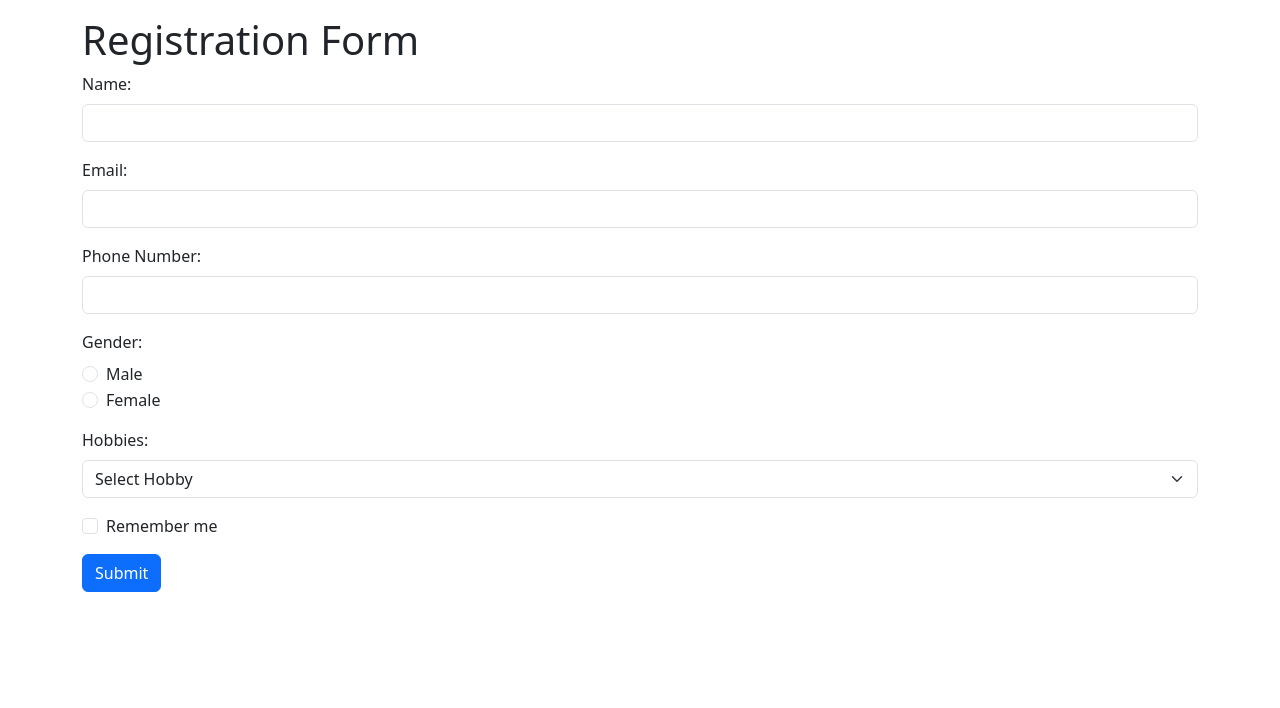
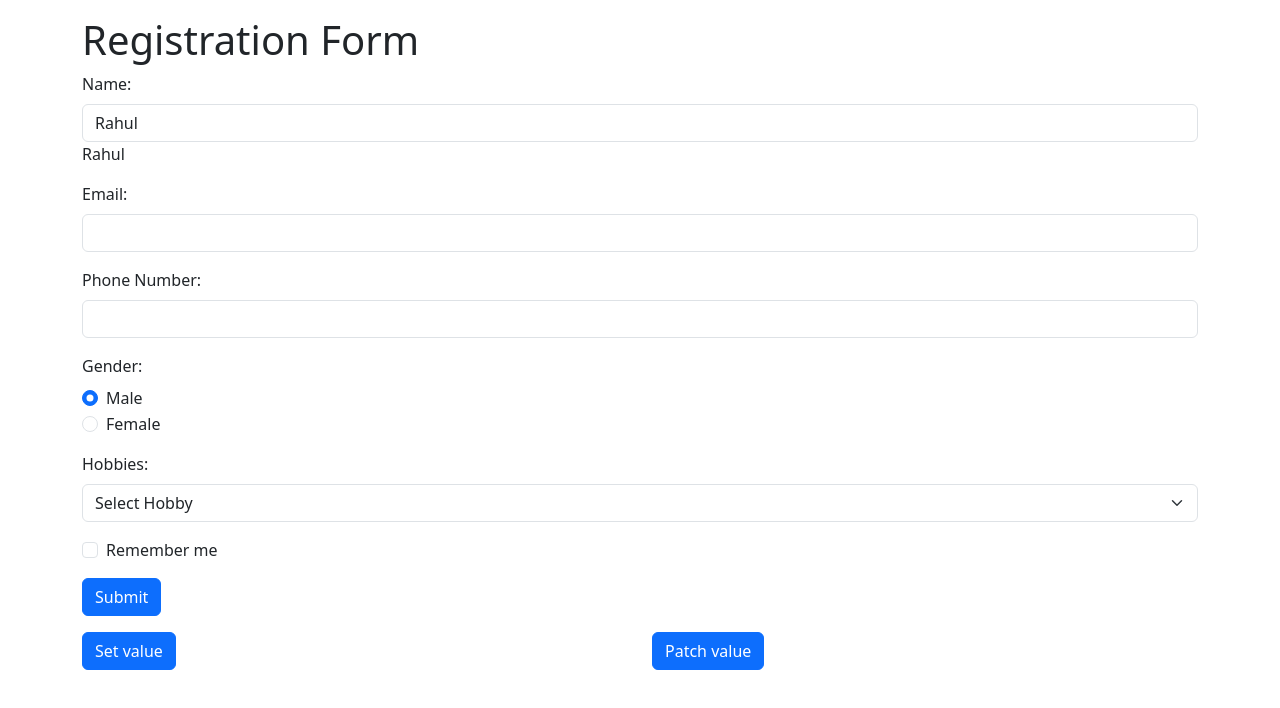
Before and after one commit to rahuly-bacancy/angular-forms, an Angular app: page / in a window 1280 px wide. Shown: the top 708 px of the page. Built offline with nearby package versions, Linux system fonts and the light colour scheme.

Commit message:
Final change

```diff
--- a/src/app/app.component.css
+++ b/src/app/app.component.css
@@ -0,0 +1,6 @@
+input.ng-invalid.ng-touched {
+    border: 1px solid red;
+}
+.error-msg {
+    color: red;
+}
--- a/src/app/app.component.html
+++ b/src/app/app.component.html
@@ -1,32 +1,43 @@
 <div class="container mt-3">
   <h1>Registration Form</h1>
-  <form>
+  <form (ngSubmit)="submitForm(formData)" #formData="ngForm">
+    <div ngModelGroup="userData">
       <div class="mb-3">
         <label for="name" class="form-label">Name:</label>
-      <input type="text" class="form-control" id="name" required>
+        <input type="text" class="form-control" id="name" required minlength="4"
+        name="name" #name="ngModel" [(ngModel)]="defaultname">
+        {{defaultname}}
+        <br>
+        <span class="error-msg" *ngIf="!name.valid && name.errors?.['minlength'] && name.touched">
+          Min length 4 is required!
+        </span>
+        <span class="error-msg" *ngIf="!name.valid && name.errors?.['required'] && name.touched">
+          Name is required!
+        </span>
       </div>
       <div class="mb-3">
         <label for="email" class="form-label">Email:</label>
-      <input type="email" class="form-control" id="email" required>
+        <input type="email" class="form-control" id="email" ngModel name="email" required email>
       </div>
       <div class="mb-3">
         <label for="phone" class="form-label">Phone Number:</label>
-      <input type="tel" class="form-control" id="phone" required>
+        <input type="text" class="form-control" id="phone" ngModel name="phone" required>
+      </div>
     </div>
     <div class="mb-3">
       <label class="form-label">Gender:</label>
       <div class="form-check">
-        <input class="form-check-input" type="radio" name="gender" id="male" value="male" required>
+        <input class="form-check-input" type="radio" name="gender" id="male" value="male" [ngModel]="gender" name="gender" required>
         <label class="form-check-label" for="male">Male</label>
       </div>
       <div class="form-check">
-        <input class="form-check-input" type="radio" name="gender" id="female" value="female" required>
+        <input class="form-check-input" type="radio" name="gender" id="female" value="female" [ngModel]="gender" ngModel name="gender" required>
         <label class="form-check-label" for="female">Female</label>
       </div>
     </div>
     <div class="mb-3">
       <label for="hobbies" class="form-label">Hobbies:</label>
-      <select class="form-select" id="hobbies" aria-label="Hobbies">
+      <select class="form-select" id="hobbies" aria-label="Hobbies" ngModel name="hobbies">
         <option value="">Select Hobby</option>
         <option value="reading">Reading</option>
         <option value="sports">Sports</option>
@@ -35,9 +46,19 @@
       </select>
     </div>
     <div class="mb-3 form-check">
-      <input type="checkbox" class="form-check-input" id="remember_me">
+      <input type="checkbox" class="form-check-input" id="remember_me" ngModel name="remember_me">
       <label class="form-check-label" for="remember_me">Remember me</label>
     </div>
     <button type="submit" class="btn btn-primary">Submit</button>
   </form>
+  <div class="mt-3">
+    <div class="row">
+      <div class="col">
+        <button type="button" class="btn btn-primary" (click)="setValue()">Set value</button>
       </div>
+      <div class="col">
+        <button type="button" class="btn btn-primary" (click)="patchValue()">Patch value</button>
+      </div>
+    </div>
+  </div>
+</div>
--- a/src/app/app.component.ts
+++ b/src/app/app.component.ts
@@ -1,4 +1,5 @@
-import { Component } from '@angular/core';
+import { Component, ViewChild } from '@angular/core';
+import { NgForm } from '@angular/forms';
 
 @Component({
   selector: 'app-root',
@@ -7,4 +8,35 @@ import { Component } from '@angular/core';
 })
 export class AppComponent {
   title = 'lecture-20';
+
+  @ViewChild('formData') formValue!: NgForm;
+  defaultname = 'Rahul';
+  gender = 'male';
+
+  submitForm(formData:NgForm) {
+    console.log(formData.form);
+  }
+
+  setValue() {
+    this.formValue.setValue({
+      'userData' : {
+        'name': 'Rahul Yadav',
+        'email': 'rahul.yadav@bacancy.com',
+        'phone': 878564
+      },
+      'gender': 'male',
+      'hobbies': 'reading',
+      'remember_me': true
+    });
+  }
+
+  patchValue() {
+    this.formValue.form.patchValue({
+      'userData' : {
+        'name': '',
+        'email': 'rahul.yadav@bacancy.com',
+        'phone': 878564
+      }
+    });
+  }
 }
--- a/src/app/app.module.ts
+++ b/src/app/app.module.ts
@@ -2,13 +2,15 @@ import { NgModule } from '@angular/core';
 import { BrowserModule } from '@angular/platform-browser';
 
 import { AppComponent } from './app.component';
+import { FormsModule } from '@angular/forms';
 
 @NgModule({
   declarations: [
     AppComponent
   ],
   imports: [
-    BrowserModule
+    BrowserModule,
+    FormsModule
   ],
   providers: [],
   bootstrap: [AppComponent]
```
Lines whose indentation alone changed are shown as unchanged.
